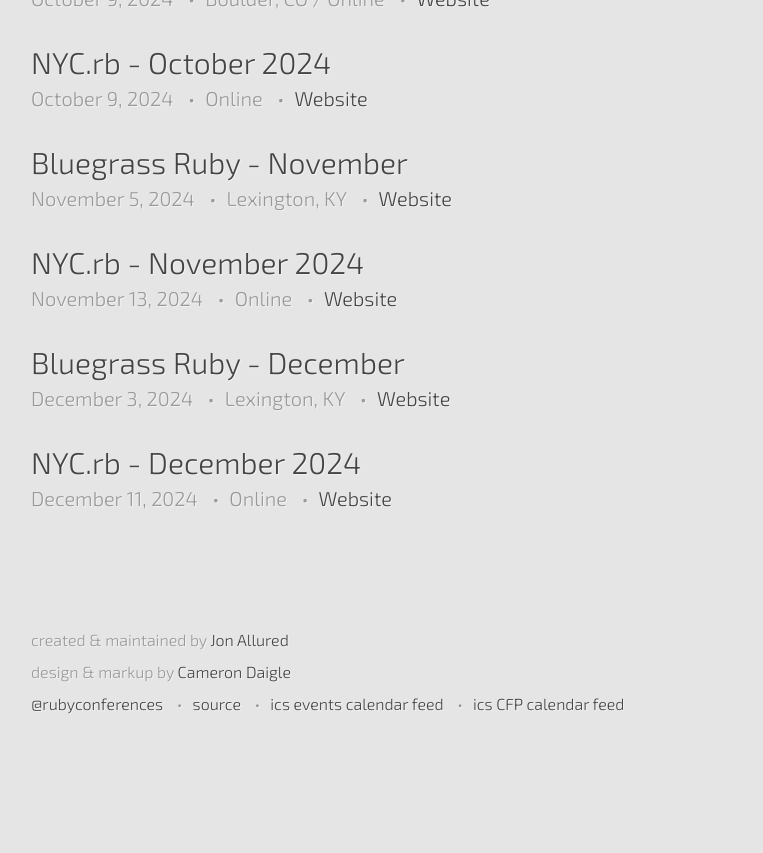
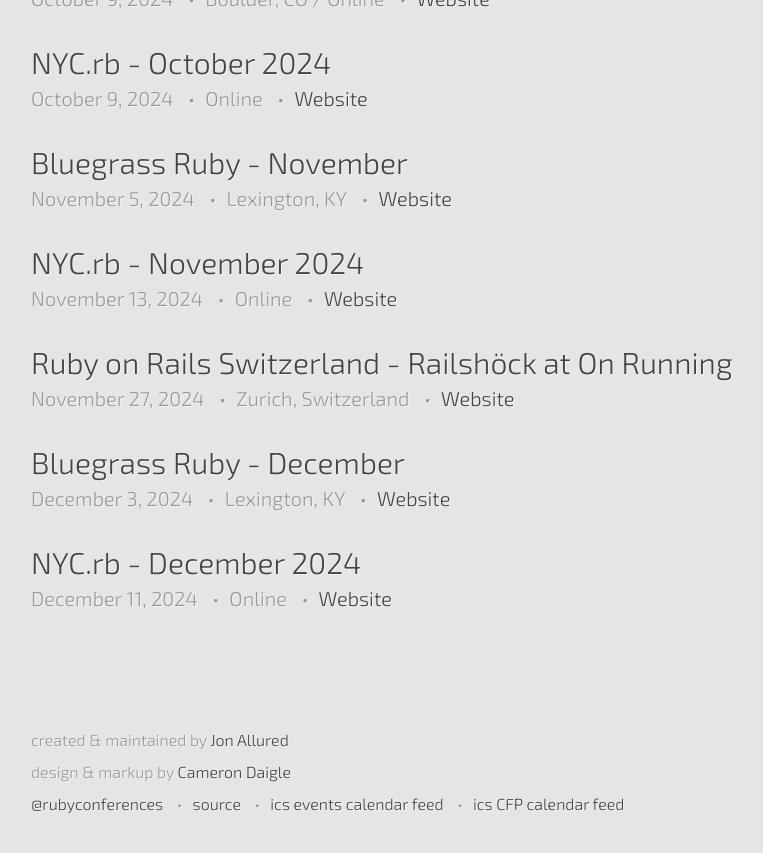
Before and after one commit to ruby-conferences/ruby-conferences.github.io, a Jekyll site: the page built from meetups/index.html, in a window 1280 px wide and 900 px high, scrolled down 3118 px. Shown: the top 853 px of the window, without its empty margins (209-972 px from the left). Built offline with Jekyll 4.4.1, drawn with Linux system fonts in a browser that asks for light colours; before the commit the page ends 3918 px from its top, so only the background shows below that.

Commit message:
Add Railshöck at On Running in November (#668)

```diff
--- a/_data/meetups.yml
+++ b/_data/meetups.yml
@@ -177,7 +177,7 @@
   location: Zurich, Switzerland
   date: 2024-03-06
   start_time: 18:30:00 CET
-  end_time: 20:30:00 PDT
+  end_time: 20:30:00 CET
   url: https://www.meetup.com/rubyonrails-ch/events/298503697
 
 - name: Geneva.rb - Live load testing on a real production app (Alexis Bernard)
@@ -928,3 +928,10 @@
   start_time: 18:30:00 CDT
   end_time: 20:30:00 CDT
   url: https://www.meetup.com/houstonruby/events/301759244
+
+- name: Ruby on Rails Switzerland - Railshöck at On Running
+  location: Zurich, Switzerland
+  date: 2024-11-27
+  start_time: 18:30:00 CET
+  end_time: 20:30:00 CET
+  url: https://www.meetup.com/rubyonrails-ch/events/301751612
```
